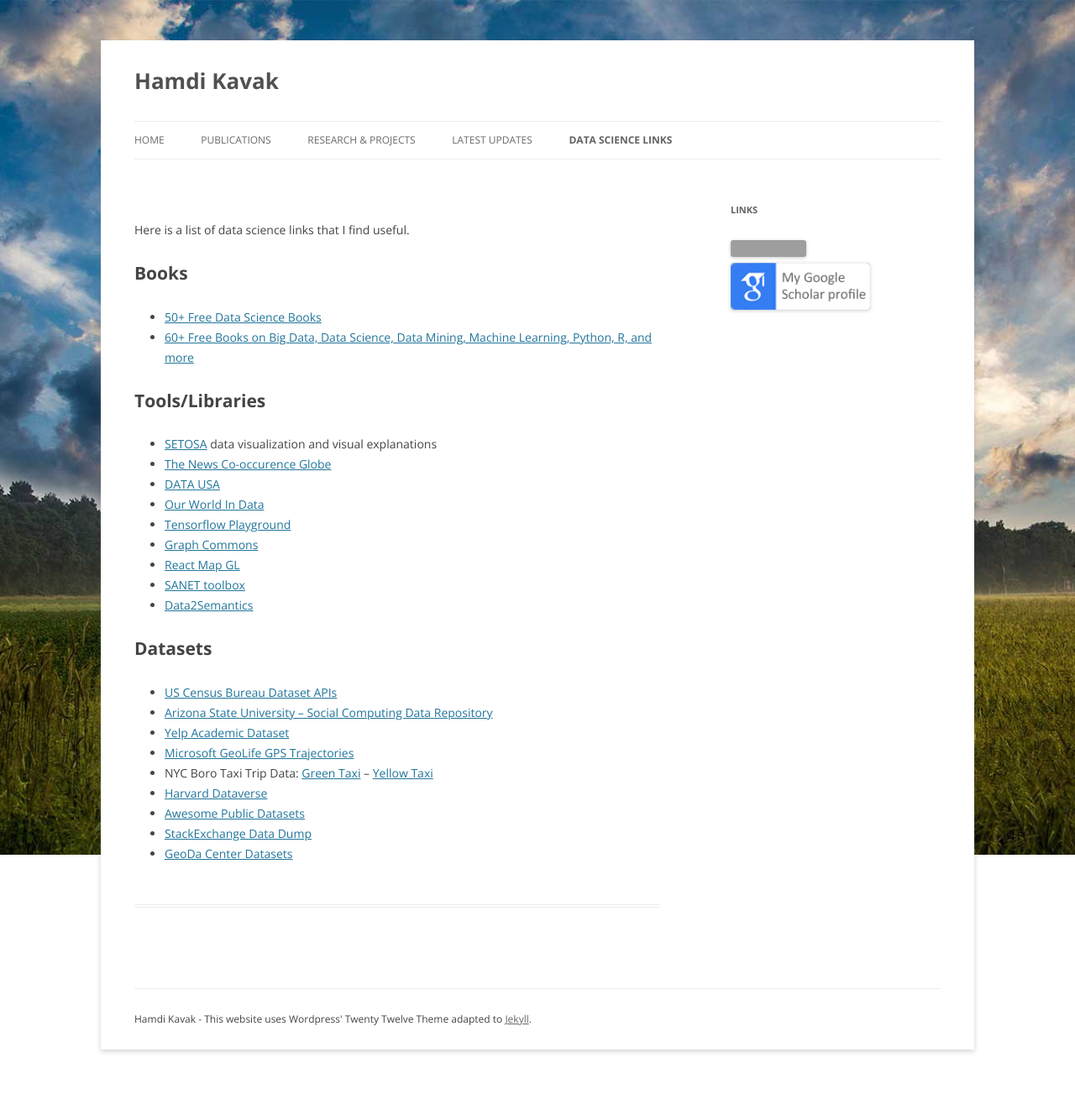
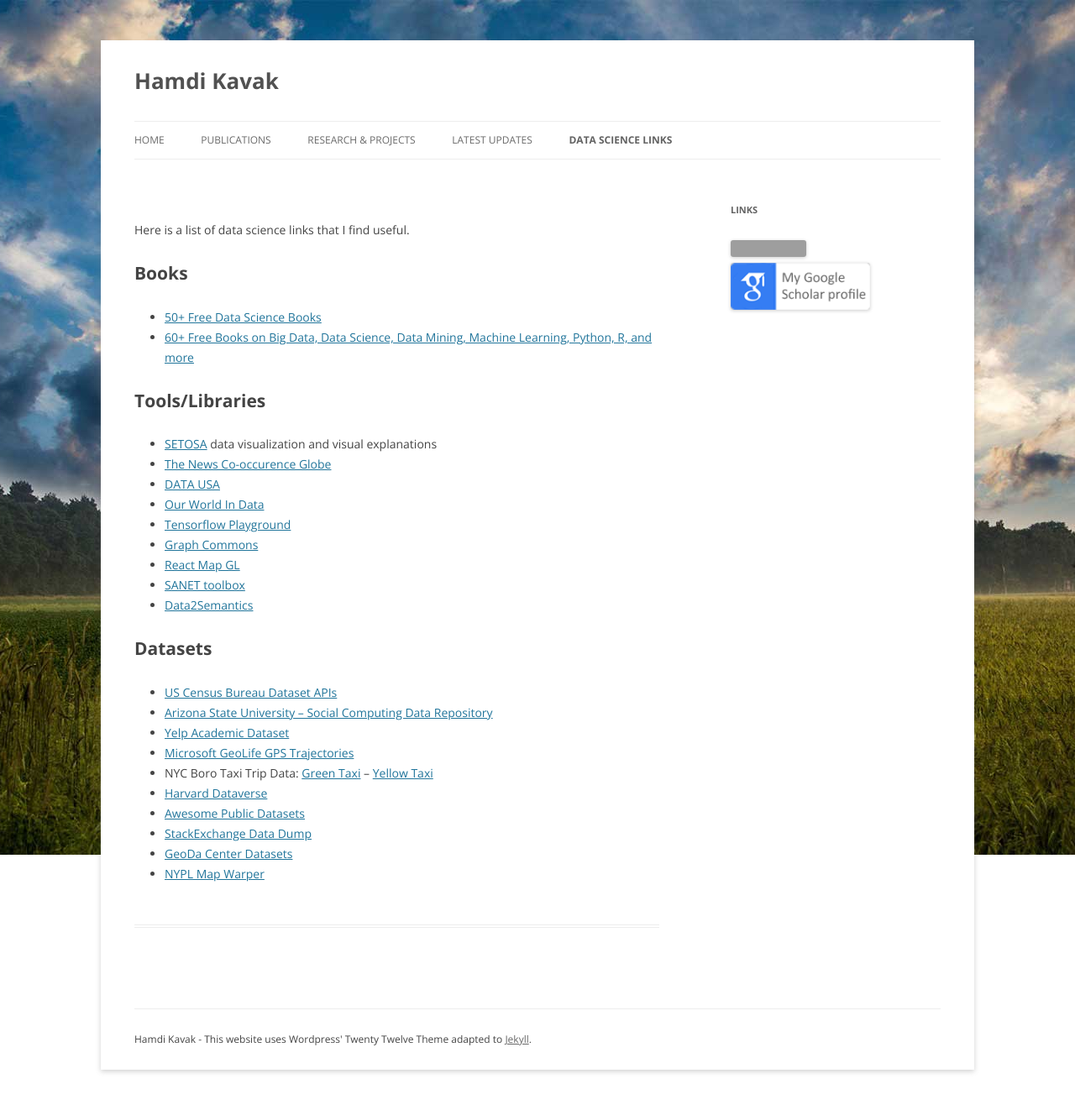
Before and after one commit to hamdikavak/hamdikavak.github.io, a Jekyll site: the page built from datasets/index.html, in a window 1280 px wide. Shown: the whole page at 84% size. Built offline with Jekyll 4.4.1, drawn with Linux system fonts in a browser that asks for light colours; nearby versions of some CDN libraries; library files that are not in the unit come from our copies; before the commit the page ends 1298 px from its top, so only the background shows below that; grey boxes are pictures that could not be loaded.

Commit message:
Update index.html

```diff
--- a/datasets/index.html
+++ b/datasets/index.html
@@ -35,6 +35,6 @@ current_page_datasets: current_page_item
 	<li><a href="https://github.com/caesar0301/awesome-public-datasets">Awesome Public Datasets</a></li>
 	<li><a href="https://archive.org/details/stackexchange">StackExchange Data Dump</a></li>
 	<li><a href="https://geodacenter.asu.edu/datalist">GeoDa Center Datasets</a></li>
-
+	<li><a href="http://maps.nypl.org/warper/">NYPL Map Warper</a></li>
 
 </ul>
```
